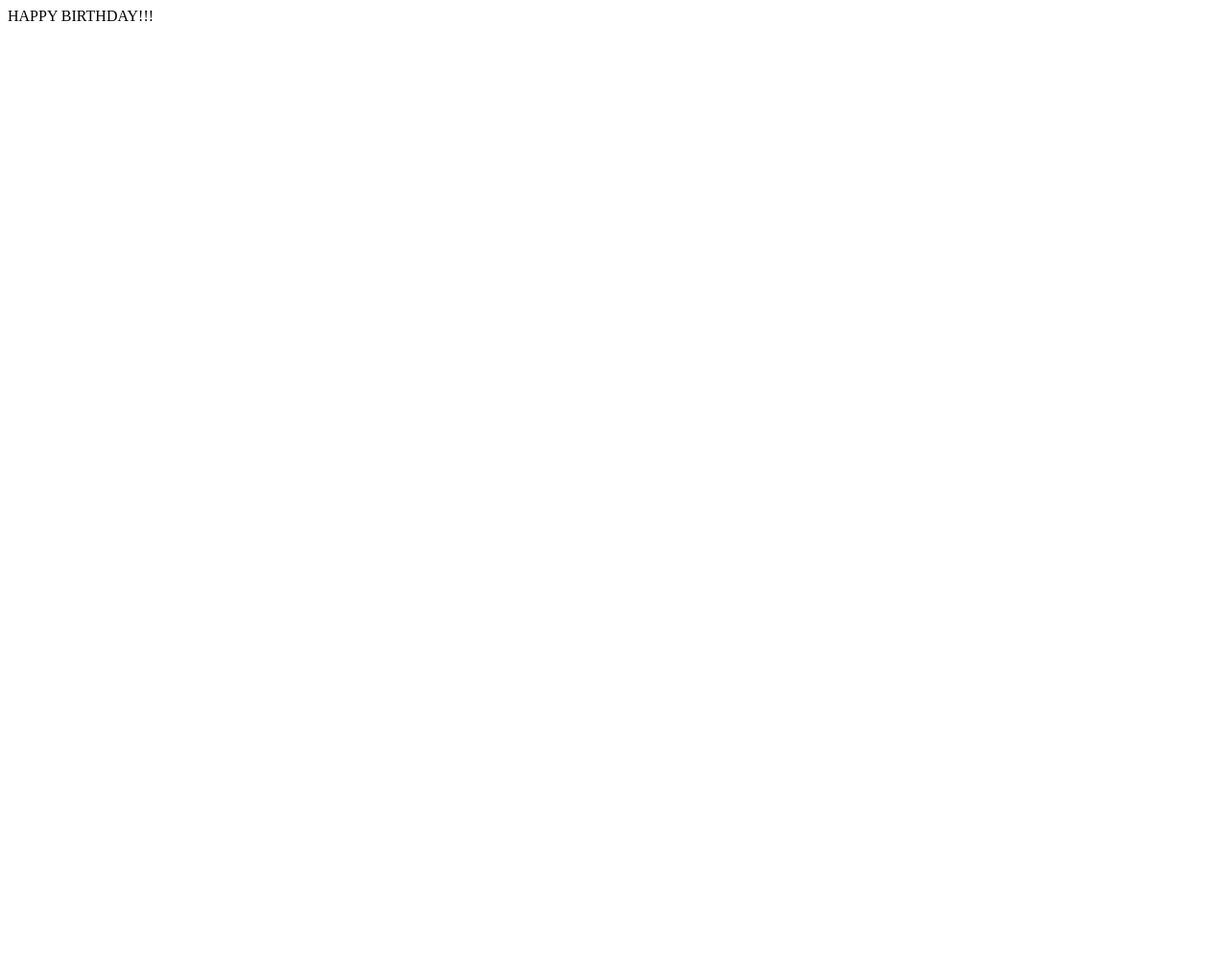
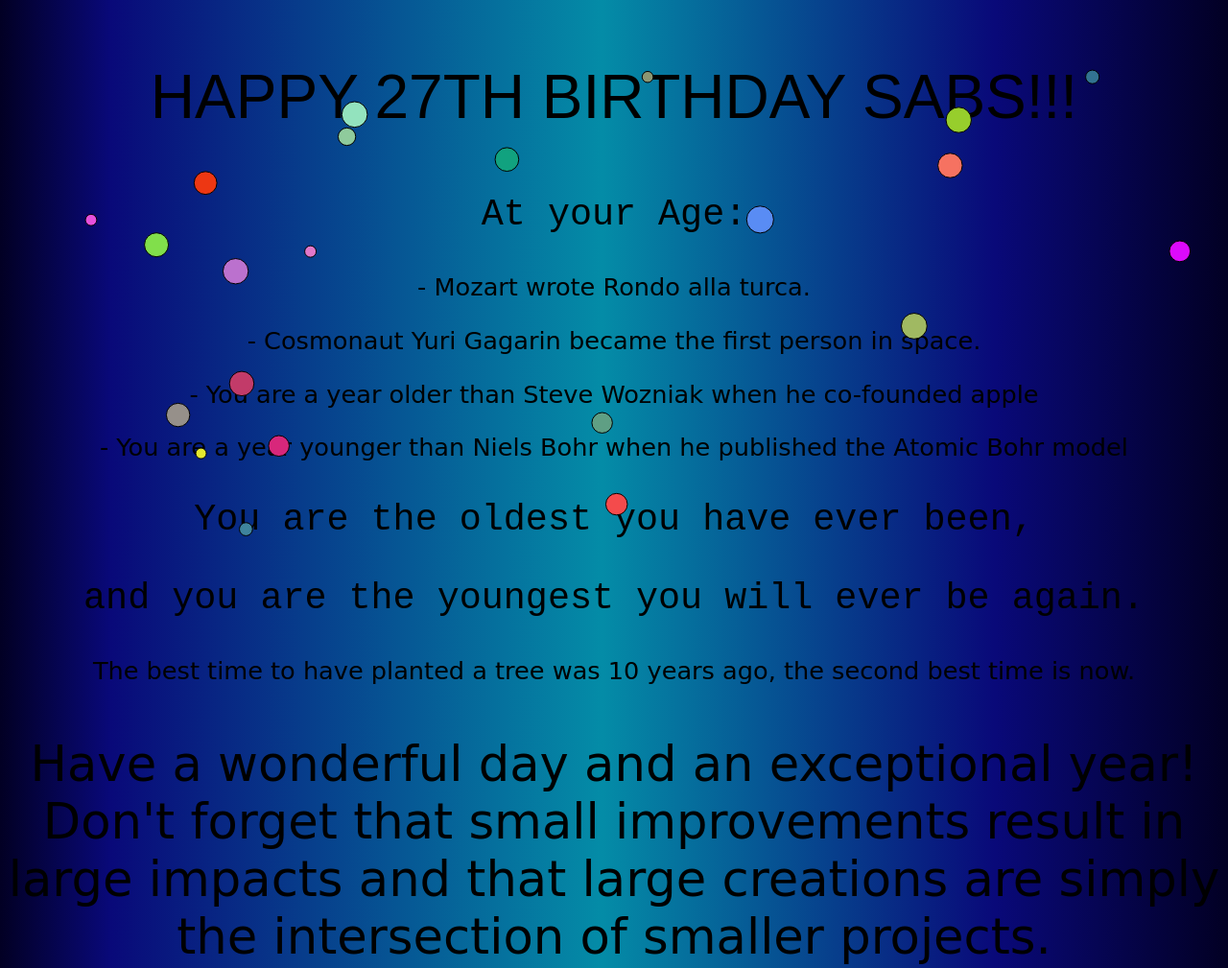
Before and after one commit to websitebio/HappyBirthday, a plain HTML site: page index.html in a window 1280 px wide. Shown: the top 1009 px of the page at 96% size. Before the commit the page ends 800 px from the top, so only its background shows below. Drawn offline with Linux system fonts and the light colour scheme.

Commit message:
Update index.html

```diff
--- a/index.html
+++ b/index.html
@@ -1,6 +1,6 @@
 <!DOCTYPE html>
 
-<html lang="en">
+<html lang="en" style="background: rgb(0,208,167);background: rgb(2,0,36);background: linear-gradient(90deg, rgba(2,0,36,1) 0%, rgba(9,9,121,1) 9%, rgba(4,140,167,1) 49%, rgba(9,9,121,1) 81%, rgba(2,0,36,1) 100%);overflow: hiddenscroll-behavior: smooth;color-scheme: dark;">
 <head>
     <meta charset="UTF-8">
     <meta http-equiv="X-UA-Compatible" content="IE=edge">
@@ -8,6 +8,137 @@
     <title>Happy Birthday!</title>
 </head>
 <body>
-<p, style="width: 100%; height: 100%"> HAPPY BIRTHDAY!!! </p>
+    <script>
+  const canvas = document.createElement("canvas");
+  canvas.width = window.innerWidth;
+  canvas.height = window.innerHeight*2;
+  canvas.style.backgroundColor = "rgba(0, 0, 0, 0)";
+  canvas.style.position = "absolute";
+  canvas.style.zIndex = 999;
+  document.body.appendChild(canvas);
+
+  const ctx = canvas.getContext("2d");
+
+  const particleCount = 500;
+  const particles = [];
+
+  class Particle {
+    constructor() {
+      this.x = Math.random() * canvas.width;
+      this.y = Math.random() * canvas.height;
+      this.velocity = {
+        x: (Math.random() - 0.5) * 5,
+        y: Math.random() * -5 - 1,
+      };
+      this.acceleration = {
+        x: 0,
+        y: 0.1,
+      };
+      this.color = `hsl(${Math.random() * 360}, 100%, 50%)`;
+      this.radius = Math.random() * 2 + 1;
+      this.life = 0;
+      this.lifeMax = Math.random() * 500 + 50;
+    }
+
+    update() {
+      this.velocity.x += this.acceleration.x;
+      this.velocity.y += this.acceleration.y;
+      this.x += this.velocity.x;
+      this.y += this.velocity.y;
+      this.life++;
+      if (this.life >= this.lifeMax) {
+        this.x = Math.random() * canvas.width;
+        this.y = canvas.height;
+        this.velocity = {
+          x: (Math.random() - 0.5) * 5,
+          y: Math.random() * -5 - 1,
+        };
+        this.acceleration = {
+          x: 0,
+          y: 0.1,
+        };
+        this.life = 0;
+      }
+    }
+
+    draw() {
+      ctx.beginPath();
+      ctx.arc(this.x, this.y, this.radius, 0, Math.PI * 2);
+      ctx.fillStyle = this.color;
+      ctx.fill();
+      ctx.closePath();
+    }
+  }
+
+  for (let i = 0; i < particleCount; i++) {
+    particles.push(new Particle());
+  }
+
+  function animate() {
+    ctx.clearRect(0, 0, canvas.width, canvas.height);
+    for (const particle of particles) {
+      particle.update();
+      particle.draw();
+    }
+    animateConfetti();
+    requestAnimationFrame(animate);
+  }
+
+function createConfetti() {
+    // create an array to hold the confetti particles
+    confetti = [];
+    // function to create a new confetti particle
+    function ConfettiParticle() {
+        this.x = Math.random() * canvas.width;
+        this.y = 0;
+        this.radius = Math.random() * 10 + 5;
+        this.color = "rgb(" + Math.floor(Math.random() * 255) + "," + Math.floor(Math.random() * 255) + "," + Math.floor(Math.random() * 255) + ")";
+        this.vx = Math.random() * 1 - 1;
+        this.vy = Math.random() * 2 + 5;
+    }
+
+    // create a new confetti particle and add it to the array
+    for (var i = 0; i < 30; i++) {  // quantity of confetti
+        confetti.push(new ConfettiParticle());
+    }
+    // animation loop to move and draw the confetti
+}
+function animateConfetti() {
+    for (var i = 0; i < confetti.length; i++) {
+        var p = confetti[i];
+        ctx.beginPath();
+        ctx.arc(p.x, p.y, p.radius, 0, 2 * Math.PI);
+        ctx.fillStyle = p.color;
+        ctx.fill();
+        p.x += p.vx;
+        p.y += p.vy;
+        if (p.y > canvas.height) {
+            p.y = 0;
+        }
+        ctx.stroke();
+    }
+}
+createConfetti();
+  animate();
+</script>
+<p style="color: black;text-align:center;font-size: 5vw;font-family: fantasy"> HAPPY 27TH BIRTHDAY SABS!!! </p>
+
+<p style="color: black;text-align:center;font-size: 3vw;font-family: monospace"> At your Age:</p>
+<p style="color: black;text-align:center;font-size: 2vw;font-family: cursive"> - Mozart wrote Rondo alla turca.</p>
+<p style="color: black;text-align:center;font-size: 2vw;font-family: cursive"> - Cosmonaut Yuri Gagarin became the first person in space.</p>
+<p style="color: black;text-align:center;font-size: 2vw;font-family: cursive"> - You are a year older than Steve Wozniak when he co-founded apple</p>
+<p style="color: black;text-align:center;font-size: 2vw;font-family: cursive"> - You are a year younger than Niels Bohr when he published the Atomic Bohr model</p>
+
+<p style="color: black;text-align:center;font-size: 3vw;font-family: monospace"> You are the oldest you have ever been,</p>
+<p style="color: black;text-align:center;font-size: 3vw;font-family: monospace"> and you are the youngest you will ever be again.</p>
+
+<p style="color: black;text-align:center;font-size: 2vw;font-family: cursive"> The best time to have planted a tree was 10 years ago, the second best time is now.</p>
+
+<p style="color: black;text-align:center;font-size: 4vw;font-family: cursive"> Have a wonderful day and an exceptional year! Don't forget that small improvements result in large impacts and that large creations are simply the intersection of smaller projects.</p>
+<p style="color: black;text-align:center;font-size: 5vw;font-family: fantasy"> Happy Birthday!!</p>
+
+
+
+
 </body>
 </html>
```
